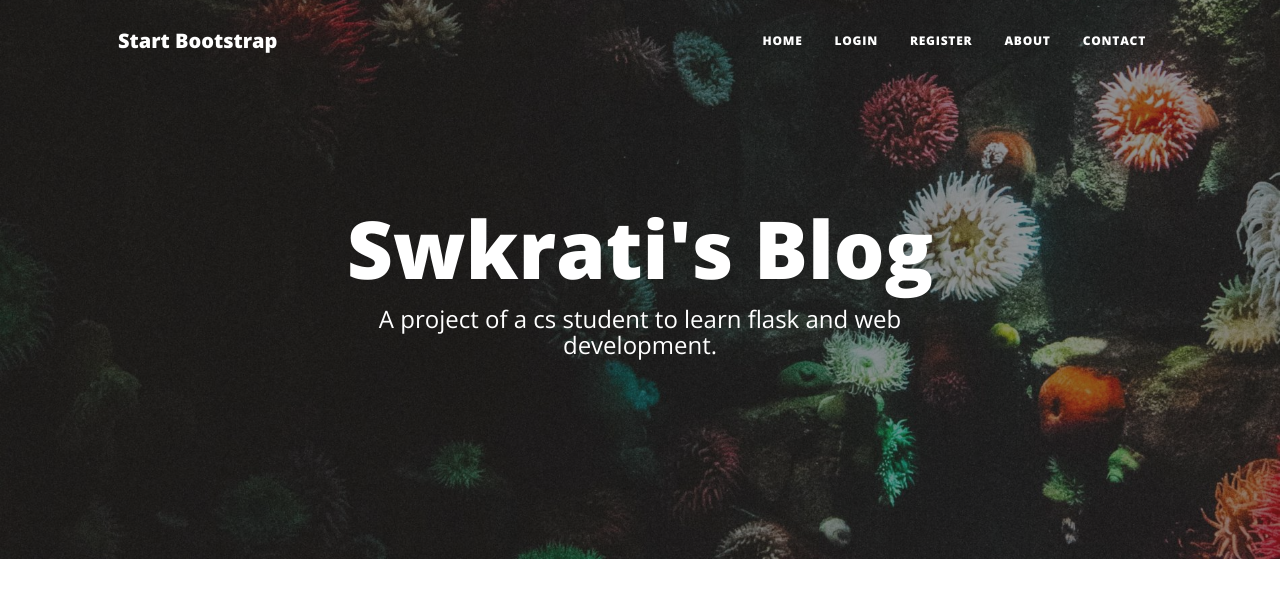
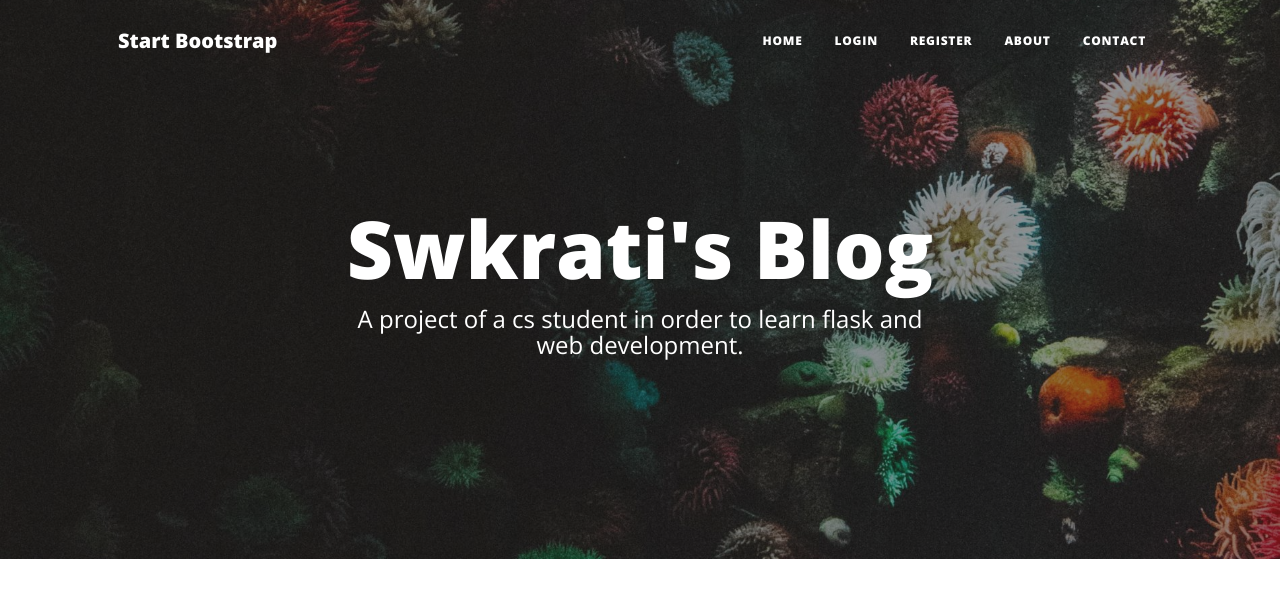
Before and after one commit to Swkratis210204/Web_Development_with_flask_BlogPost, a Flask app: page / in a window 1280 px wide. Shown: the top 599 px of the page. Run offline with Flask 3, Linux system fonts and the light colour scheme; data that the repository does not hold is empty; some libraries are stand-ins or nearby versions.

Commit message:
Some text changes

```diff
--- a/templates/index.html
+++ b/templates/index.html
@@ -10,7 +10,7 @@
       <div class="col-md-10 col-lg-8 col-xl-7">
         <div class="site-heading">
           <h1>Swkrati's Blog</h1>
-          <span class="subheading">A project of a cs student to learn flask and web development.</span>
+          <span class="subheading">A project of a cs student in order to learn flask and web development.</span>
         </div>
       </div>
     </div>
```
